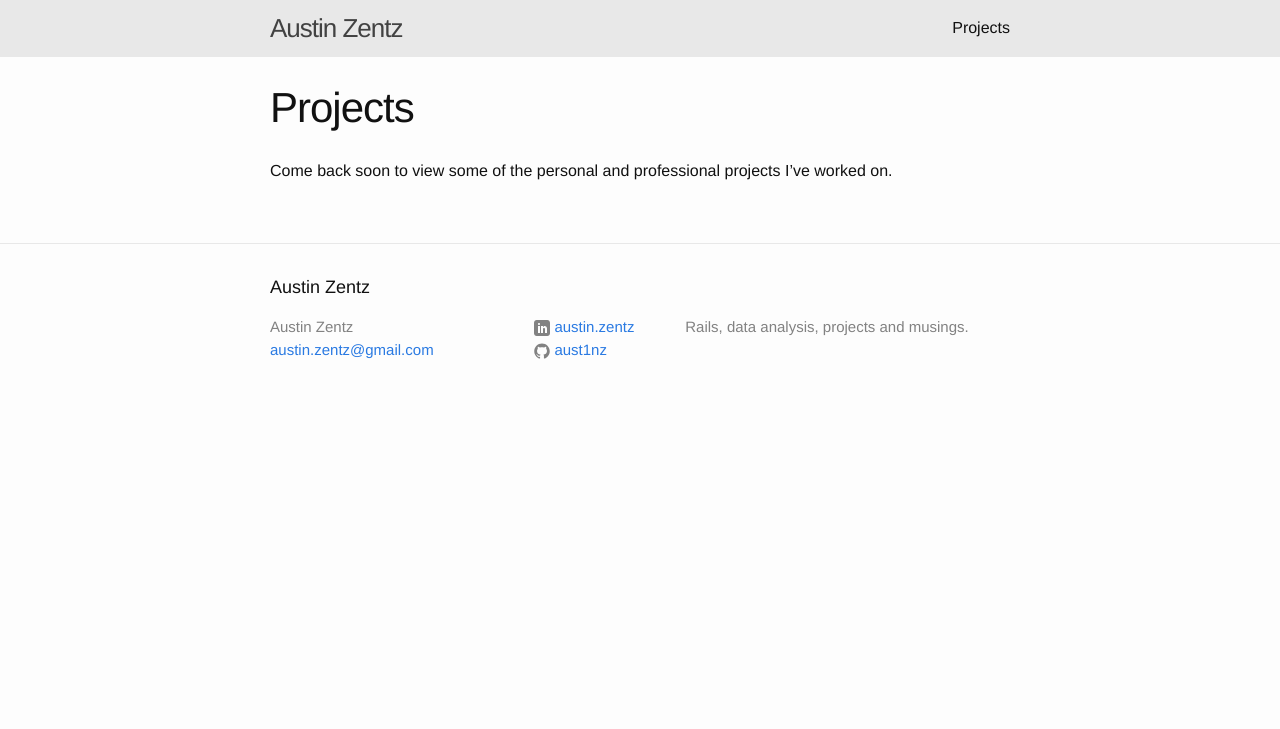
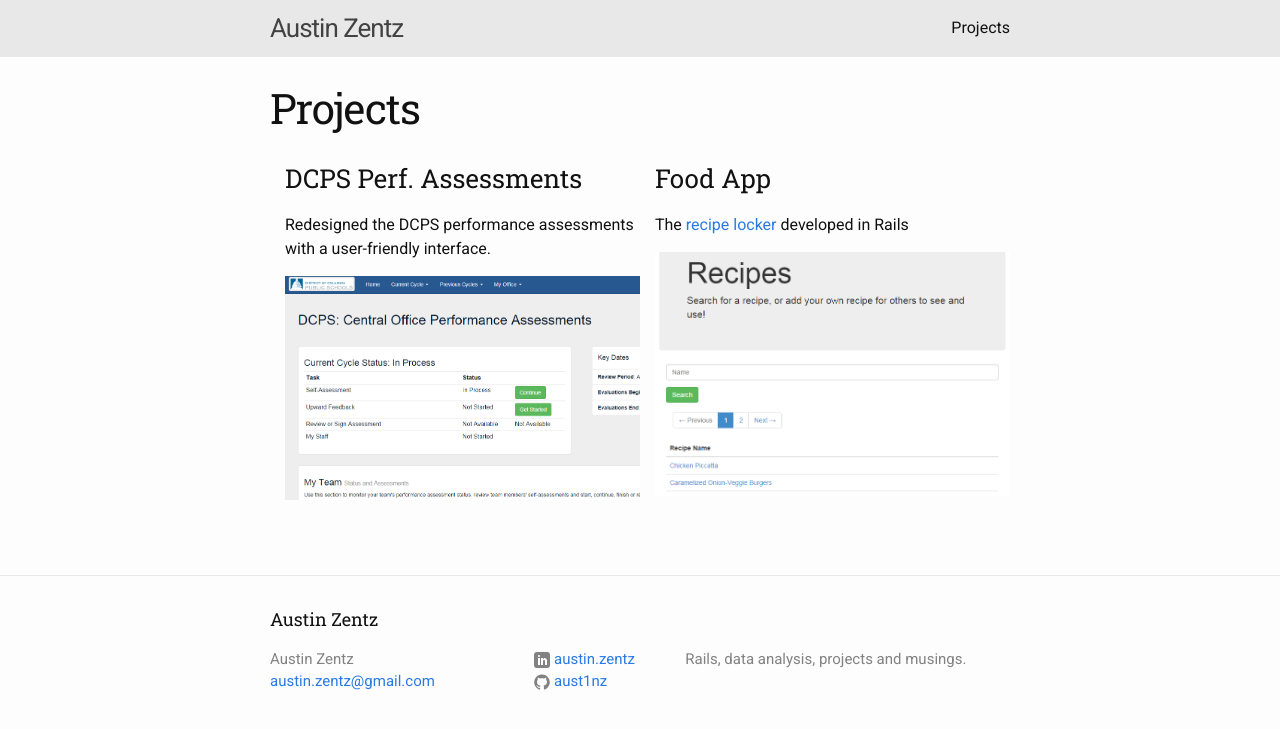
Before and after one commit to aust1nz/aust1nz.github.io, a Jekyll site: the page built from projects.html, in a window 1280 px wide. Shown: the top 729 px of the page. Built offline with Jekyll 4.4.1, drawn with Linux system fonts in a browser that asks for light colours.

Commit message:
Add portfolio info

```diff
--- a/_sass/_base.scss
+++ b/_sass/_base.scss
@@ -81,6 +81,7 @@
  */
 h1, h2, h3, h4, h5, h6 {
     font-weight: 300;
+    font-family: 'Roboto Slab';
 }
 
 
--- a/_sass/_custom.scss
+++ b/_sass/_custom.scss
@@ -9,3 +9,9 @@
     padding: 10px 20px 5px 20px;
     font-size: .85em;
 }
+
+@include media-query($on-palm) {
+    .about {
+        margin: 0px 0px 15px 0px;
+    }
+}
--- a/_sass/_layout.scss
+++ b/_sass/_layout.scss
@@ -244,3 +244,28 @@
         }
     }
 }
+
+
+/**
+ * Projects
+ */
+
+.project-col-wrapper {
+    @extend %clearfix;
+}
+
+.project-col {
+    float: left;
+    margin-bottom: $spacing-unit / 2;
+    padding-left: $spacing-unit / 2;
+    width: -webkit-calc(50% - (#{$spacing-unit} / 2));
+    width:         calc(50% - (#{$spacing-unit} / 2));
+}
+
+@include media-query($on-palm) {
+    .project-col {
+        float: none;
+        width: -webkit-calc(100% - (#{$spacing-unit} / 2));
+        width:         calc(100% - (#{$spacing-unit} / 2));
+    }
+}
--- a/css/main.scss
+++ b/css/main.scss
@@ -6,7 +6,8 @@
 
 
 // Our variables
-$base-font-family: Helvetica, Arial, sans-serif;
+$base-font-family: Roboto, Helvetica, Arial, sans-serif;
+$header-font-family: Roboto+Slab;
 $base-font-size:   16px;
 $small-font-size:  $base-font-size * 0.875;
 $base-line-height: 1.5;
@@ -49,3 +50,6 @@
         "syntax-highlighting",
         "custom"
 ;
+
+@import url(http://fonts.googleapis.com/css?family=Roboto);
+@import url(http://fonts.googleapis.com/css?family=Roboto+Slab);
--- /dev/null
+++ b/projects.html
@@ -0,0 +1,18 @@
+---
+layout: page
+title: Projects
+permalink: /projects/
+---
+<div class="project-col-wrapper">
+  <div class="project-col">
+    <h3>DCPS Perf. Assessments</h3>
+    <p>Redesigned the DCPS performance assessments with a user-friendly interface.</p>
+    <img src="/images/performance_assessments.png" />
+  </div>
+  <div class="project-col">
+    <h3>Food App</h3>
+    <p>The <a href="http://foodapp.austinzentz.com">recipe locker</a> developed in Rails</p>
+    <img src="/images/food_app.png" />
+  </div>
+  </div>
+</div>
--- a/projects.md
+++ /dev/null
@@ -1,6 +0,0 @@
----
-layout: page
-title: Projects
-permalink: /projects/
----
-Come back soon to view some of the personal and professional projects I've worked on.
```
Also changed, not shown: images/food_app.png (added), images/performance_assessments.png (added).
